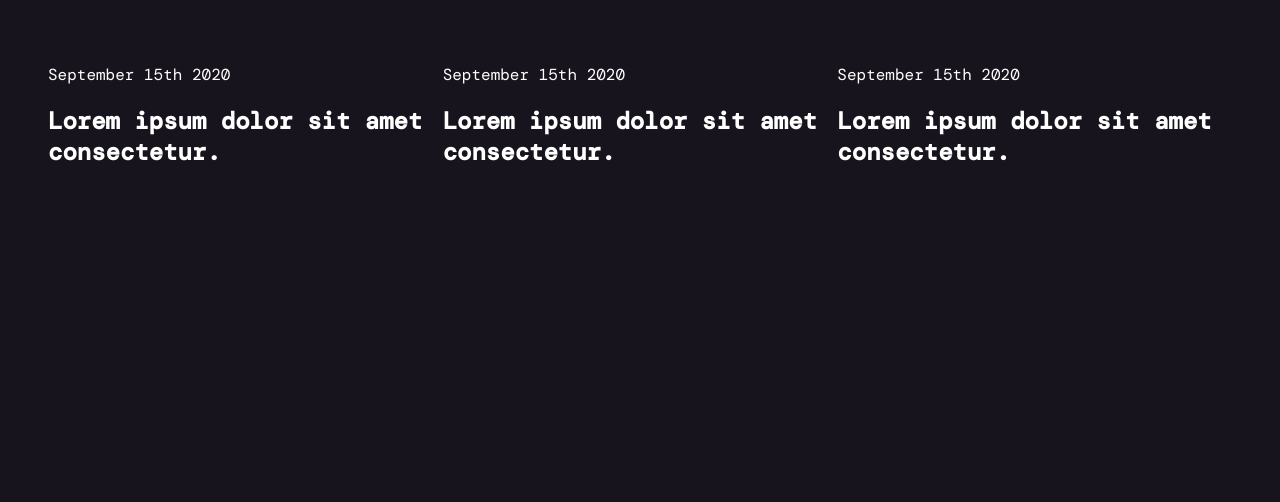
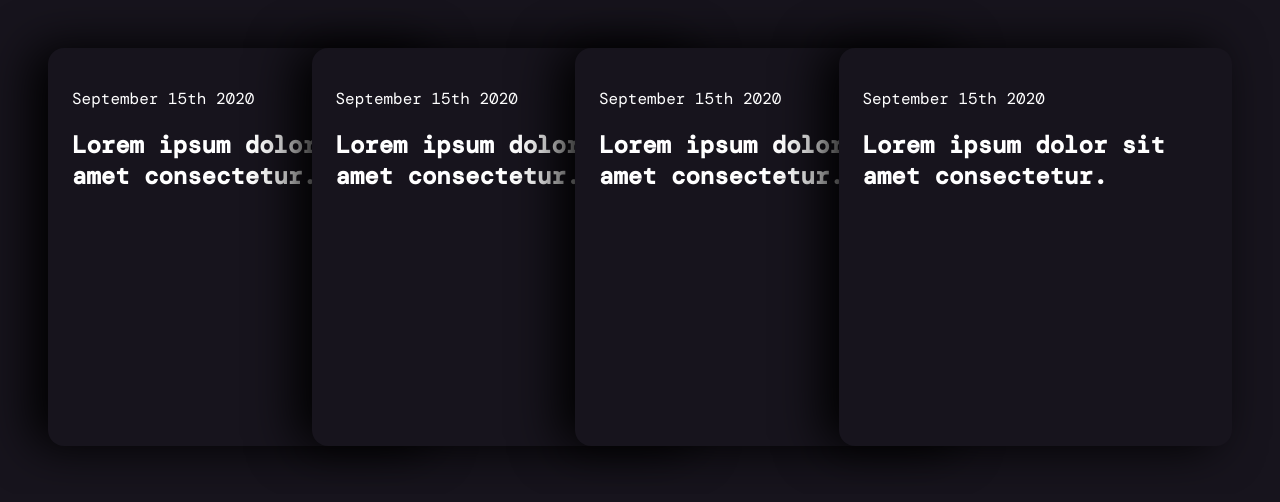
Before and after one commit to marcldo/CSSCards, a plain HTML site: page index.html in a window 1280 px wide. Drawn offline with nearby package versions, Linux system fonts and the light colour scheme; a web font is replaced by a local one.

Commit message:
added card styling and animations

```diff
--- a/card.css
+++ b/card.css
@@ -11,8 +11,50 @@ body {
 .card-list {
   display: flex;
   padding: 3rem;
+
+  /* scrollbar  */
+  overflow-x: scroll;
 }
+
+/* .card-list::-webkit-scrollbar {
+  width: 10px;
+  height: 10px;
+}
+.cardlist::-webkit-scrollbar-thumb {
+  background: #201c29;
+  border-radius: 10px;
+  box-shadow: inset 2px 2px 2px hsla(0,0%,100%,.25), inset -2px -2px 2px rgba(0,0,0,.25);
+}
+.cardlist::-webkit-scrollbar-track {
+  background: linear-gradient(90deg,#201c29,#201c29 1px,#17141d 0,#17141d);
+} */
 
 .card {
   display: flex;
+  position: relative;
+  flex-direction: column;
+  height: 350px;
+  width: 400px;
+  min-width: 250px;
+  padding: 1.5rem;
+
+  /* shadow for card */
+  border-radius: 16px;
+  background: #17141d;
+  box-shadow: -1rem 0 3rem #000;
+
+  transition: .2s
 }
+
+.card:hover {
+  transform: translateY(-1rem);
+}
+
+/* ~ is general sibling combinator to select all cards after hover card  */
+.card:hover~.card {
+  transform: translateX(130px)
+}
+
+.card:not(:first-child){
+  margin-left: -130px;
+}
--- a/index.html
+++ b/index.html
@@ -34,6 +34,14 @@
       </header>
 
     </article>
+
+    <article class="card">
+      <header class="card-header">
+        <p>September 15th 2020</p>
+        <h2>Lorem ipsum dolor sit amet consectetur.</h2>
+      </header>
+
+    </article>
   </section>
 
 </body>
```
